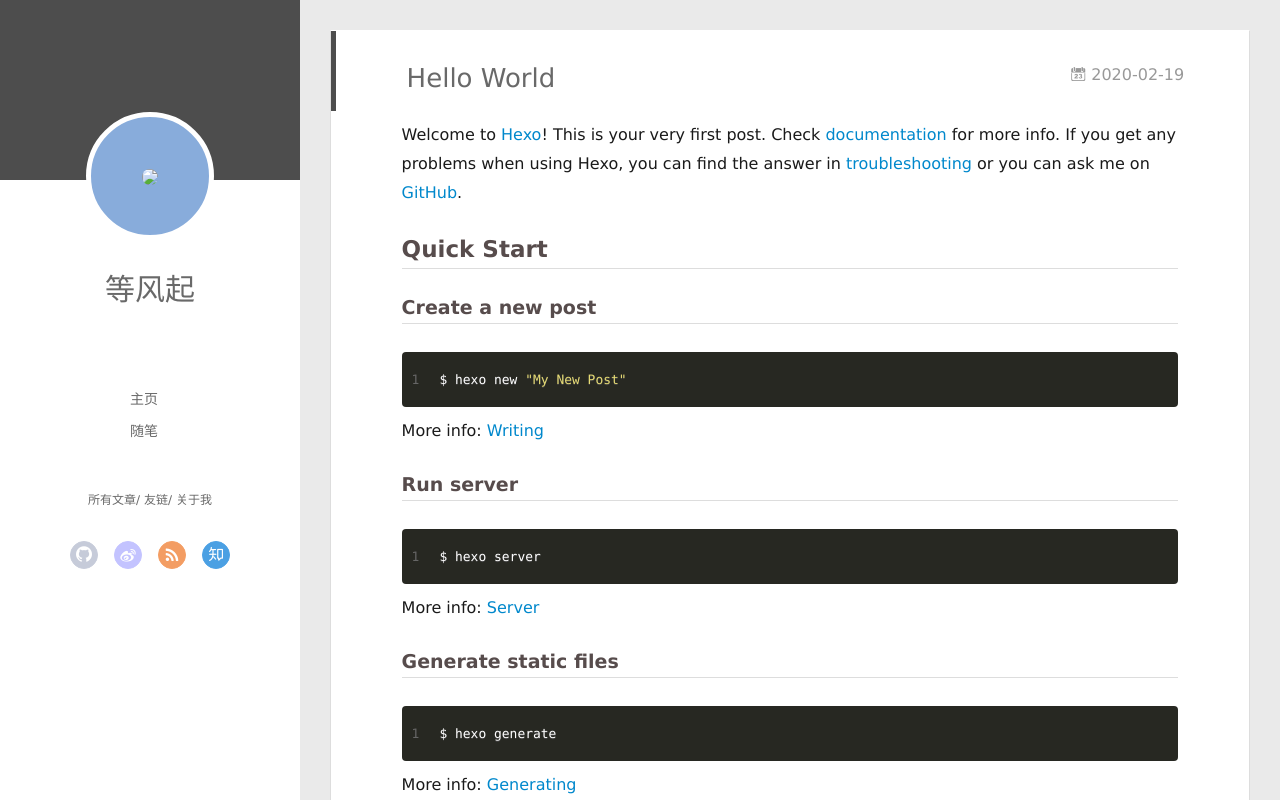
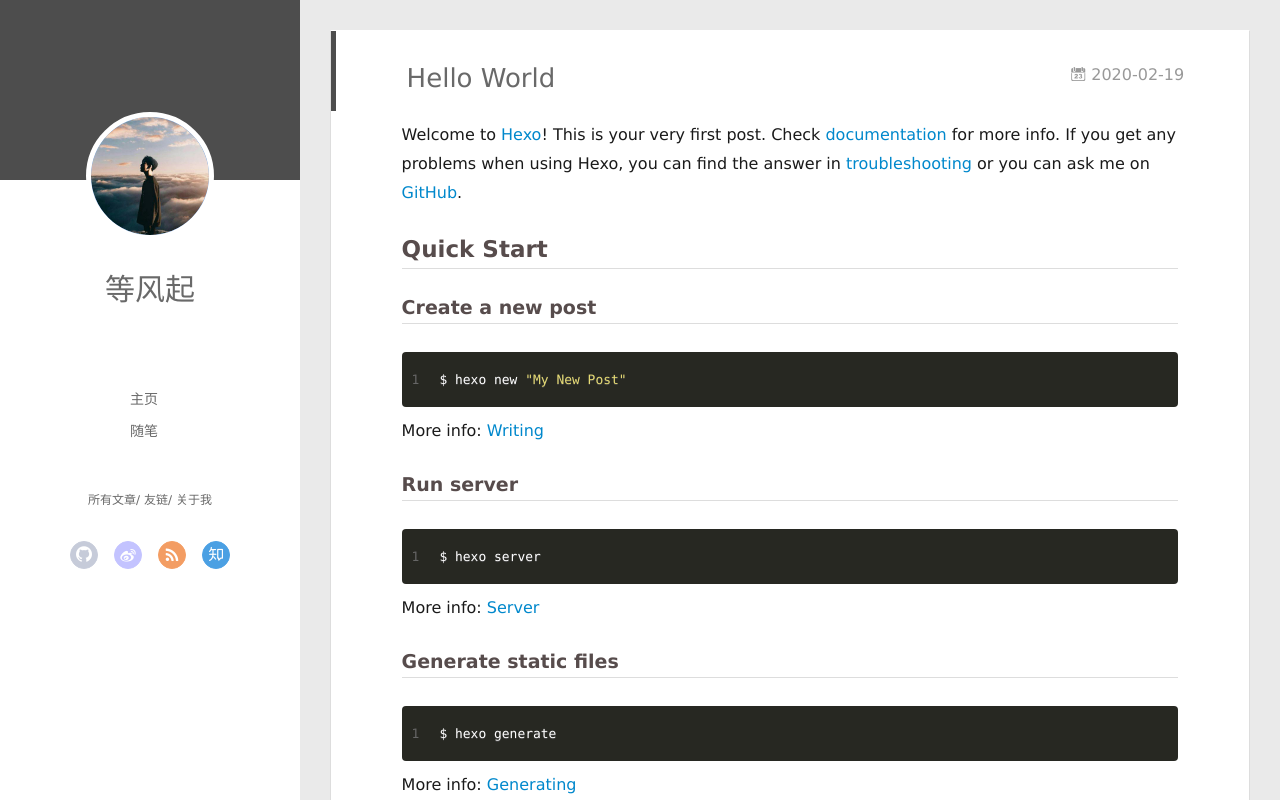
Before and after one commit to zxchase/zxchase.github.io, a plain HTML site: page 2020/02/19/hello-world/index.html in a window 1280 px wide. Drawn offline with Linux system fonts and the light colour scheme; no server answers.

Commit message:
Site updated: 2020-02-25 11:06:20

```diff
--- a/2020/02/19/hello-world/index.html
+++ b/2020/02/19/hello-world/index.html
@@ -46,7 +46,7 @@
 <div class="intrude-less">
 	<header id="header" class="inner">
 		<a href="/" class="profilepic">
-			<img src="/imgs/header.jpg" class="js-avatar">
+			<img src="/img/header.jpg" class="js-avatar">
 		</a>
 		<hgroup>
 		  <h1 class="header-author"><a href="/">等风起</a></h1>
@@ -104,7 +104,7 @@
 	<div class="intrude-less">
 		<header id="header" class="inner">
 			<div class="profilepic">
-				<img src="/imgs/header.jpg" class="js-avatar">
+				<img src="/img/header.jpg" class="js-avatar">
 			</div>
 			<hgroup>
 			  <h1 class="header-author js-header-author">等风起</h1>
```
Also changed, not shown: 2020/02/19/基础镜像/index.html (+2 -2 lines), archives/2020/02/index.html (+2 -2 lines), archives/2020/index.html (+2 -2 lines), archives/index.html (+2 -2 lines), index.html (+2 -2 lines), img/header.jpg (renamed from images/header.jpg).
